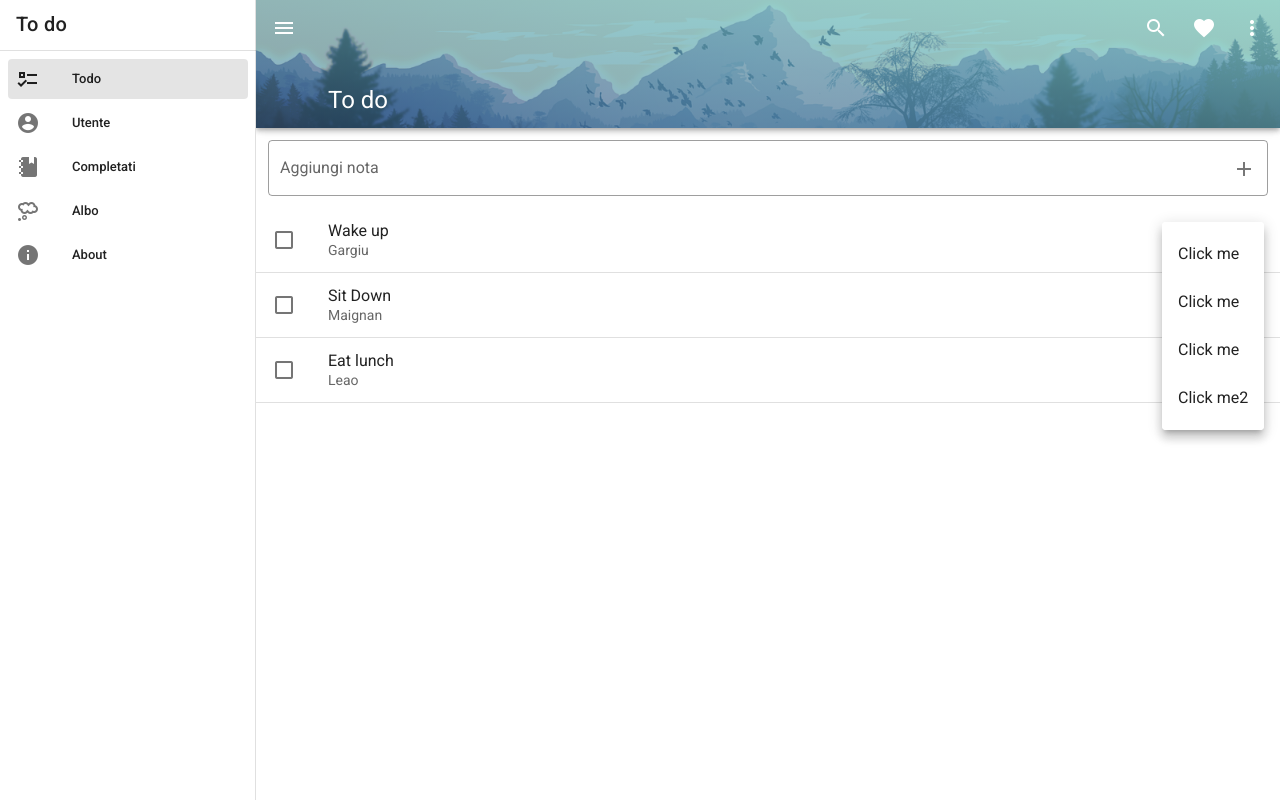
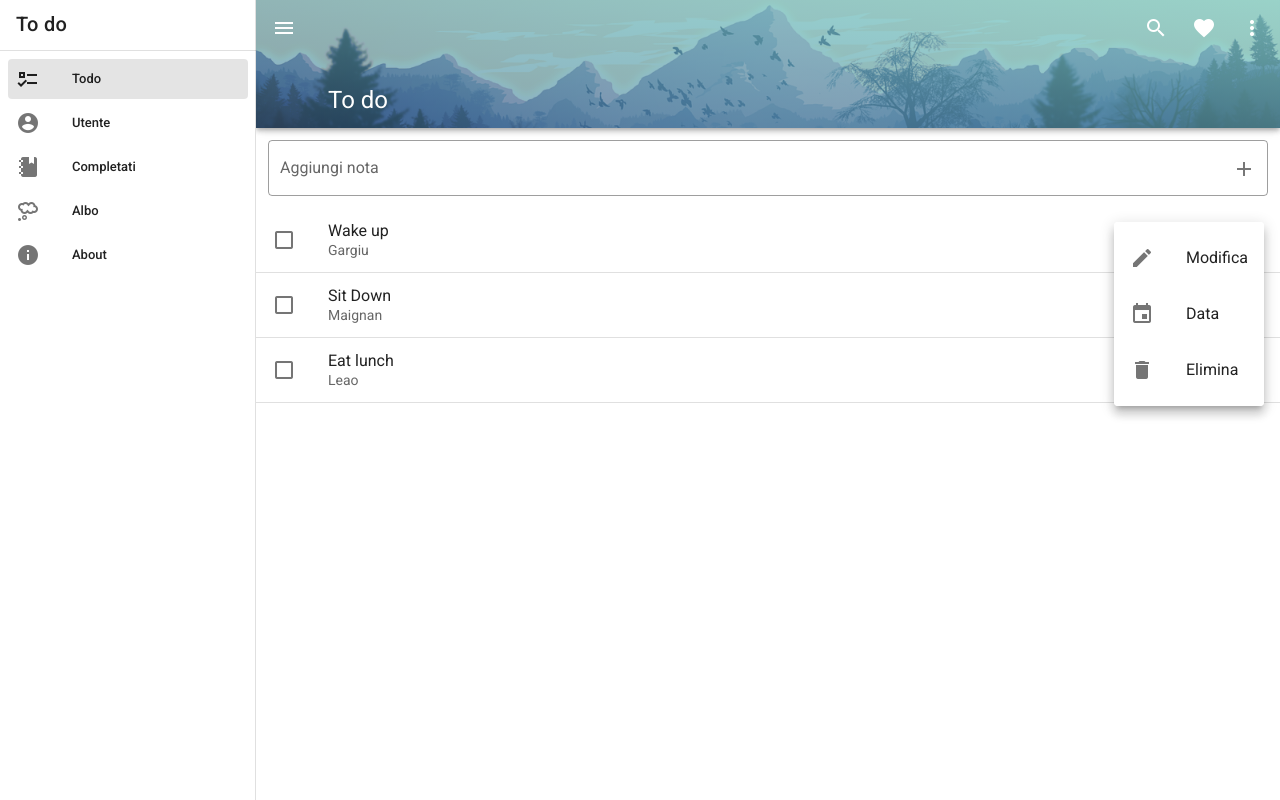
Before and after one commit to Tizzz-555/todo-app, a Vue app: page /#/ in a window 1280 px wide. Both pictures are taken after a click on the button 1246 px from the left and 240 px from the top of the page. Built offline with nearby package versions, Linux system fonts and the light colour scheme.

Commit message:
add menu items and icons

```diff
--- a/src/components/Todo/TaskMenu.vue
+++ b/src/components/Todo/TaskMenu.vue
@@ -19,6 +19,9 @@
         v-for="(item, i) in items"
         :key="i"
       >
+        <v-list-item-icon>
+          <v-icon v-text="item.icon"></v-icon>
+        </v-list-item-icon>
         <v-list-item-title>{{ item.title }}</v-list-item-title>
       </v-list-item>
     </v-list>
@@ -30,16 +33,16 @@
   data: () => ({
     items: [
       {
-        title: "Click me",
+        title: "Modifica",
+        icon: "mdi-pencil",
       },
       {
-        title: "Click me",
+        title: "Data",
+        icon: "mdi-calendar",
       },
       {
-        title: "Click me",
-      },
-      {
-        title: "Click me2",
+        title: "Elimina",
+        icon: "mdi-delete",
       },
     ],
   }),
```
